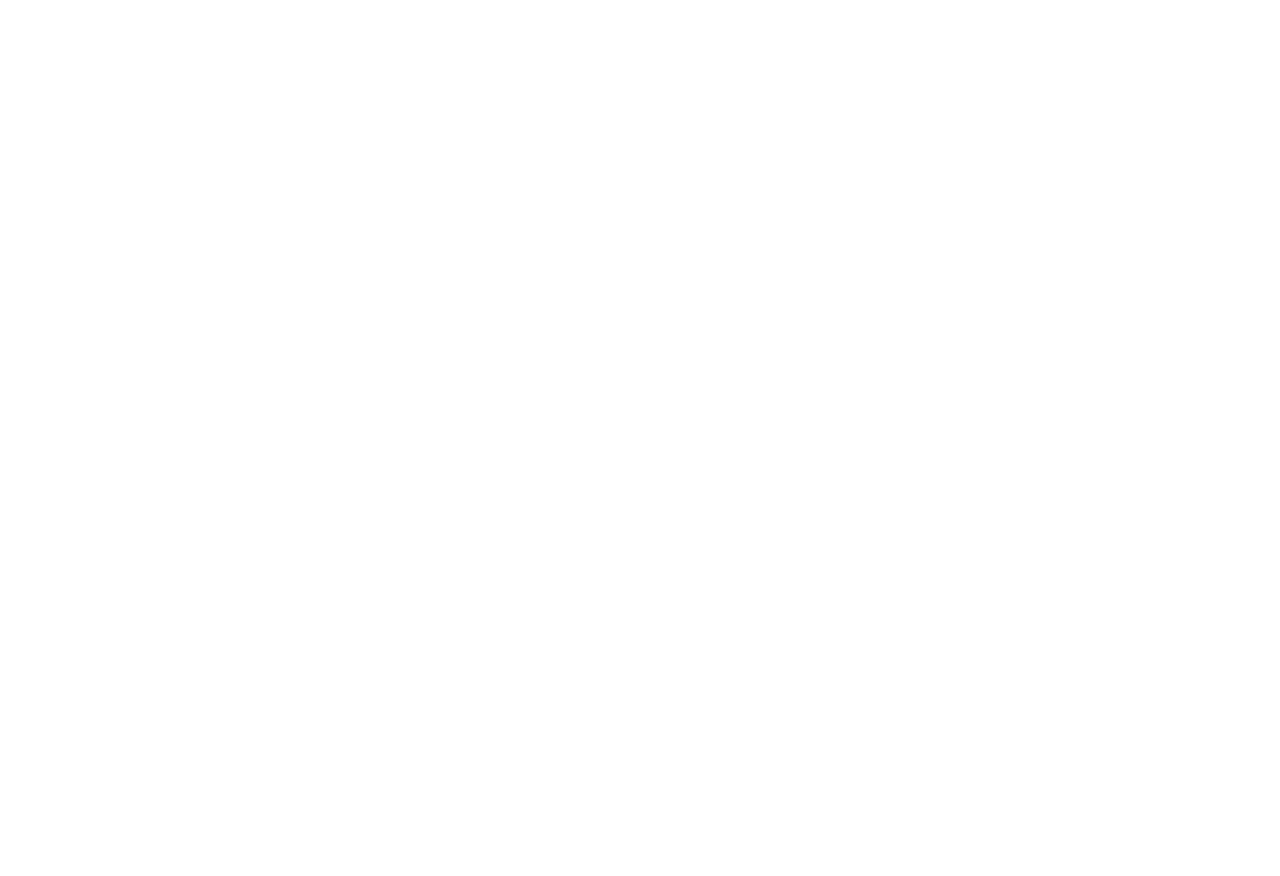
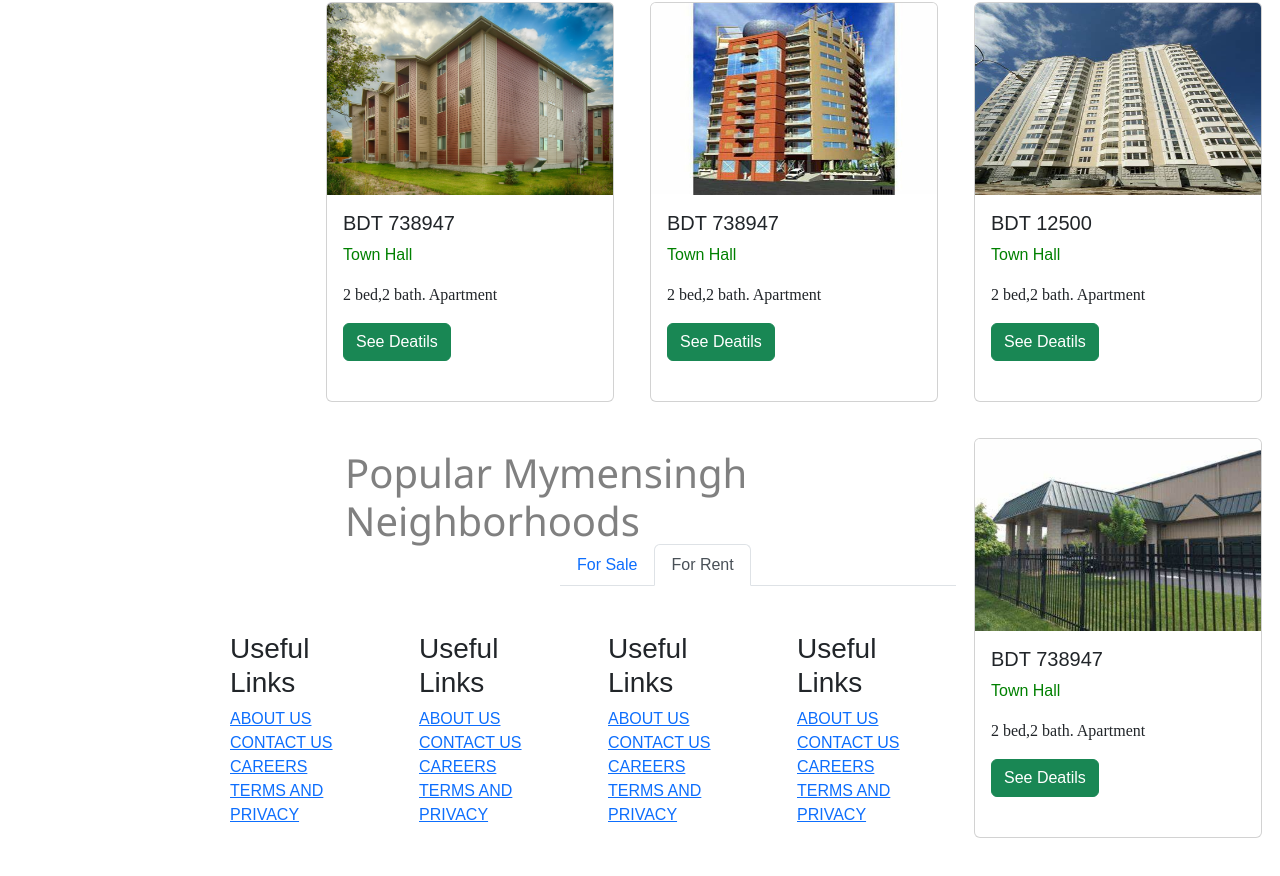
Before and after one commit to Safwat901/Property_on_map, a Next.js app in the folder pom/: page / in a window 1280 px wide. Shown: the part 2700-3576 px from the top of the page. Built offline with nearby package versions, Linux system fonts and the light colour scheme; a web font is replaced by a local one.

Commit message:
7.8.2022-2

```diff
--- /dev/null
+++ b/pom/components/CardsTopratedv.js
@@ -0,0 +1,34 @@
+import Cards from "./Cards";
+
+const CardsTopratedv = () => {
+  return (
+    <>
+      <Cards
+        title="BDT 12500 "
+        imgsrc="/card1.jpg"
+        location="Town Hall"
+        detail="2 bed,2 bath. Apartment"
+      />
+      <Cards
+        title="BDT 738947 "
+        imgsrc="/card2.jpg"
+        location="Town Hall"
+        detail="2 bed,2 bath. Apartment"
+      />
+      <Cards
+        title="BDT 738947 "
+        imgsrc="/card3.jpg"
+        location="Town Hall"
+        detail="2 bed,2 bath. Apartment"
+      />
+      <Cards
+        title="BDT 738947 "
+        imgsrc="/card4.jpg"
+        location="Town Hall"
+        detail="2 bed,2 bath. Apartment"
+      />
+    </>
+  );
+};
+
+export default CardsTopratedv;
--- /dev/null
+++ b/pom/components/ForRentPNM.js
@@ -0,0 +1,59 @@
+import Link from "next/link";
+const ForRentPNM = () => {
+  return (
+    <>
+      <div style={{ display: "flex" }} className="forSale">
+        <div
+          style={{
+            display: "flex",
+            flexDirection: "column",
+            margin: "30px",
+            marginBottom: "80%",
+          }}
+          className="forSale col1"
+        >
+          <h3>Useful Links</h3>
+          <Link href="/">ABOUT US</Link>
+          <Link href="/">CONTACT US</Link>
+          <Link href="/">CAREERS </Link>
+          <Link href="/">TERMS AND PRIVACY </Link>
+        </div>
+
+        <div
+          style={{ display: "flex", flexDirection: "column", margin: "30px" }}
+          className="forSale col2"
+        >
+          <h3>Useful Links</h3>
+          <Link href="/">ABOUT US</Link>
+          <Link href="/">CONTACT US</Link>
+          <Link href="/">CAREERS </Link>
+          <Link href="/">TERMS AND PRIVACY </Link>
+        </div>
+
+        <div
+          style={{ display: "flex", flexDirection: "column", margin: "30px" }}
+          className="forSale col3"
+        >
+          <h3>Useful Links</h3>
+          <Link href="/">ABOUT US</Link>
+          <Link href="/">CONTACT US</Link>
+          <Link href="/">CAREERS </Link>
+          <Link href="/">TERMS AND PRIVACY </Link>
+        </div>
+
+        <div
+          style={{ display: "flex", flexDirection: "column", margin: "30px" }}
+          className="forSale col1"
+        >
+          <h3>Useful Links</h3>
+          <Link href="/">ABOUT US</Link>
+          <Link href="/">CONTACT US</Link>
+          <Link href="/">CAREERS </Link>
+          <Link href="/">TERMS AND PRIVACY </Link>
+        </div>
+      </div>
+    </>
+  );
+};
+
+export default ForRentPNM;
--- /dev/null
+++ b/pom/components/ForSalePNM.js
@@ -0,0 +1,56 @@
+import Link from "next/link";
+const ForSalePNM = () => {
+  return (
+    <>
+      <div className="forSale">
+        <div className="forSale_col">
+          <h3>Useful Links</h3>
+
+          <Link href="/">ABOUT US</Link>
+          <Link href="/">CONTACT US</Link>
+          <Link href="/">CAREERS </Link>
+          <Link href="/">TERMS AND PRIVACY </Link>
+        </div>
+
+        <div
+          style={{ display: "flex", flexDirection: "column", margin: "30px" }}
+          className="forSale_col"
+        >
+          <h3>Useful Links</h3>
+          <Link href="/">ABOUT US</Link>
+          <Link href="/">CONTACT US</Link>
+          <Link href="/">CAREERS </Link>
+          <Link href="/">TERMS AND PRIVACY </Link>
+        </div>
+
+        <div
+          style={{ display: "flex", flexDirection: "column", margin: "30px" }}
+          className="forSale_col"
+        >
+          <h3>Useful Links</h3>
+          <Link href="/">ABOUT US</Link>
+          <Link href="/">CONTACT US</Link>
+          <Link href="/">CAREERS </Link>
+          <Link href="/">TERMS AND PRIVACY </Link>
+        </div>
+
+        <div
+          style={{
+            display: "flex",
+            flexDirection: "column",
+            margin: "30px",
+          }}
+          className="forSale_col "
+        >
+          <h3>Useful Links</h3>
+          <Link href="/">ABOUT US</Link>
+          <Link href="/">CONTACT US</Link>
+          <Link href="/">CAREERS </Link>
+          <Link href="/">TERMS AND PRIVACY </Link>
+        </div>
+      </div>
+    </>
+  );
+};
+
+export default ForSalePNM;
--- /dev/null
+++ b/pom/components/PopularMymenNeig.js
@@ -0,0 +1,11 @@
+const PopularMymenNeig = () => {
+  return (
+    <>
+      <div className="container4">
+        <h1>Popular Mymensingh Neighborhoods</h1>
+      </div>
+    </>
+  );
+};
+
+export default PopularMymenNeig;
--- a/pom/components/SliderVt.js
+++ b/pom/components/SliderVt.js
@@ -8,6 +8,7 @@
           width: "70%",
           marginLeft: "200px",
           objectFit: "contain",
+          marginTop: "33rem",
         }}
         slide={false}
       >
--- /dev/null
+++ b/pom/components/Tabb.js
@@ -0,0 +1,32 @@
+import { Card } from "material-ui";
+import Tab from "react-bootstrap/Tab";
+import Tabs from "react-bootstrap/Tabs";
+import FlatFr from "./FlatFr";
+import ForRentPNM from "./ForRentPNM";
+import ForSalePNM from "./ForSalePNM.js";
+
+const Tabb = () => {
+  return (
+    <>
+      <Tabs
+        style={{ marginLeft: "560px" }}
+        defaultActiveKey="profile"
+        id="uncontrolled-tab-example"
+        className="mb-3"
+      >
+        <Tab style={{ marginLeft: "200px" }} eventKey="home" title="For Sale">
+          <ForSalePNM />
+        </Tab>
+        <Tab
+          style={{ marginLeft: "200px" }}
+          eventKey="profile"
+          title="For Rent"
+        >
+          <ForRentPNM />
+        </Tab>
+      </Tabs>
+    </>
+  );
+};
+
+export default Tabb;
--- /dev/null
+++ b/pom/components/TopRatedev.js
@@ -0,0 +1,11 @@
+const TopRatedev = () => {
+  return (
+    <>
+      <div className="container3">
+        <h1>Top Rated Developers</h1>
+      </div>
+    </>
+  );
+};
+
+export default TopRatedev;
--- a/pom/package.json
+++ b/pom/package.json
@@ -9,14 +9,20 @@
     "lint": "next lint"
   },
   "dependencies": {
+    "@emotion/react": "^11.10.0",
+    "@emotion/styled": "^11.10.0",
+    "@material-ui/core": "^4.12.4",
+    "@mui/material": "^5.9.3",
     "@popperjs/core": "^2.11.5",
     "antd": "^4.22.0",
     "bootstrap": "^5.2.0",
     "jquery": "^3.6.0",
+    "material-ui": "^0.20.2",
     "next": "12.2.3",
     "popper.js": "^1.16.1",
     "react": "18.2.0",
     "react-bootstrap": "^2.5.0",
+    "react-bootstrap-tabs": "^2.0.0",
     "react-dom": "18.2.0",
     "react-responsive-carousel": "^3.2.23"
   },
--- a/pom/pages/index.js
+++ b/pom/pages/index.js
@@ -11,6 +11,10 @@
 import CardsRowfr from "../components/CardsRowfr";
 import CardsRowfs from "../components/CardsRowfs";
 import SliderVt from "../components/SliderVt";
+import TopRatedev from "../components/TopRatedev";
+import CardsTopratedv from "../components/CardsTopratedv";
+import PopularMymenNeig from "../components/PopularMymenNeig";
+import Tabb from "../components/Tabb";
 
 const index = () => {
   return (
@@ -25,7 +29,12 @@
       <CardsRowfr />
       <FlateFs />
       <CardsRowfs />
+
       <SliderVt />
+      <TopRatedev />
+      <CardsTopratedv />
+      <PopularMymenNeig />
+      <Tabb />
 
       <Footer />
     </>
--- a/pom/styles/globals.css
+++ b/pom/styles/globals.css
@@ -164,7 +164,7 @@
 
 }
 
-/* ........................................FLATE FOR RENT */
+/* ........................................FLATE FOR RENT AND SALE */
 
 
 .container{
@@ -208,3 +208,75 @@
       color: grey;
 
       }
+
+      /* ........................................TOP RATED DEVELOPERS */
+
+
+      .container3{
+
+        height: 80px;
+        margin: 0px;
+        text-align: left;
+
+        margin-top:5rem;
+        width: 60rem;
+        margin-left: 110px;
+
+        padding: 15px;
+        margin-bottom: 30px;
+
+
+        }
+
+        .container3 h1{
+
+          font-family: 'Segoe UI', Tahoma, Geneva, Verdana, sans-serif;
+          color: grey;
+
+          }
+
+/* ........................................POPULAR MYMENSINGH NEIGHBORHOOD */
+
+.container4{
+
+  height: 80px;
+  margin: 0px;
+  text-align: left;
+
+  margin-top:30rem;
+  width: 60rem;
+  margin-left: 330px;
+
+  padding: 15px;
+  margin-bottom: 30px;
+
+
+  }
+
+  .container4 h1{
+
+    font-family: 'Segoe UI', Tahoma, Geneva, Verdana, sans-serif;
+    color: grey;
+
+    }
+
+
+   /* ........................................POPULAR MYMENSINGH NEIGHBORHOOD>>for sale list */
+
+    .forSale{
+      display: flex;
+    }
+
+    .forSale_col{
+       display: flex;
+      flex-direction: column;
+      margin: 30px
+    }
+.forSale_col a{
+
+  text-decoration: none;
+  margin-bottom: 0.5rem;
+}
+.forSale_col1 k1{
+  color: #198754;
+}
```
Also changed, not shown: 2 other files (tests, documents, lock files or other folders).
